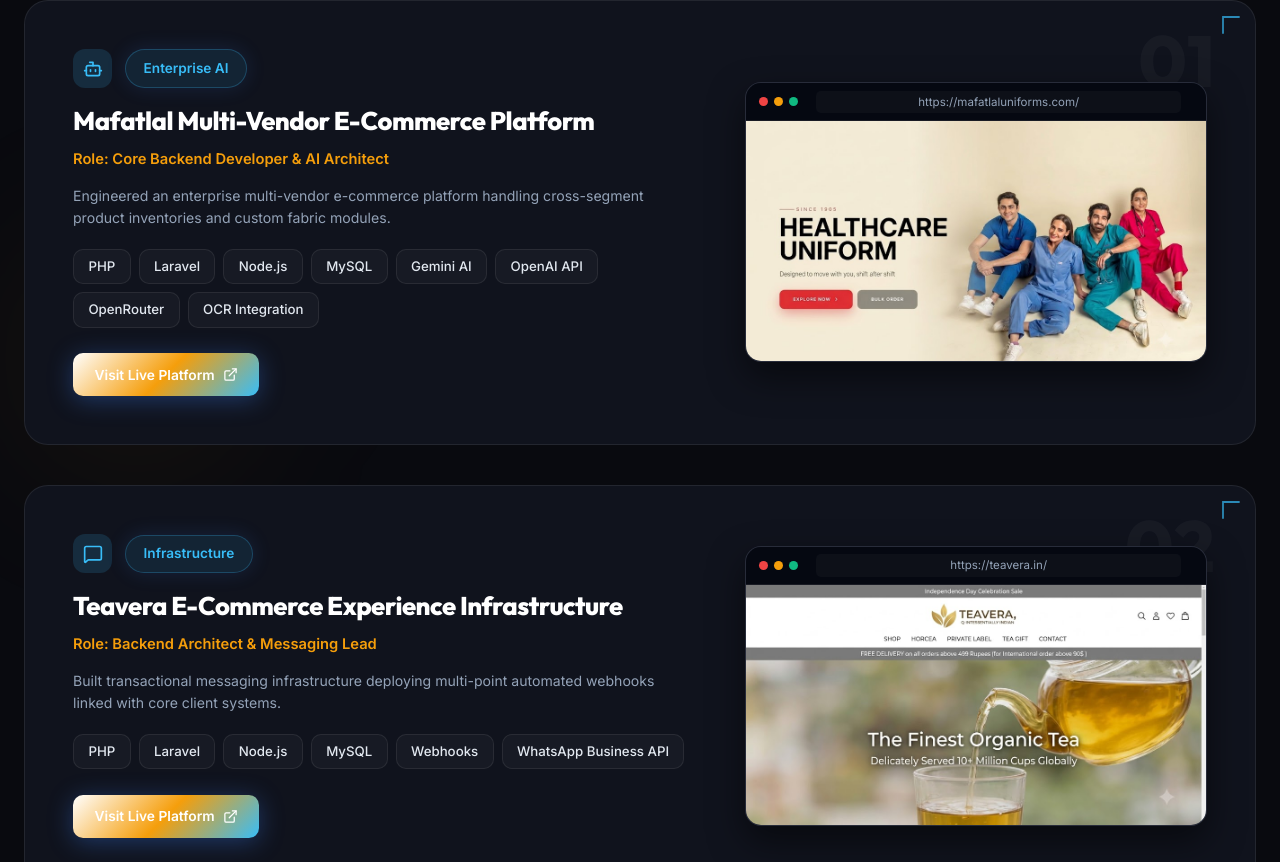
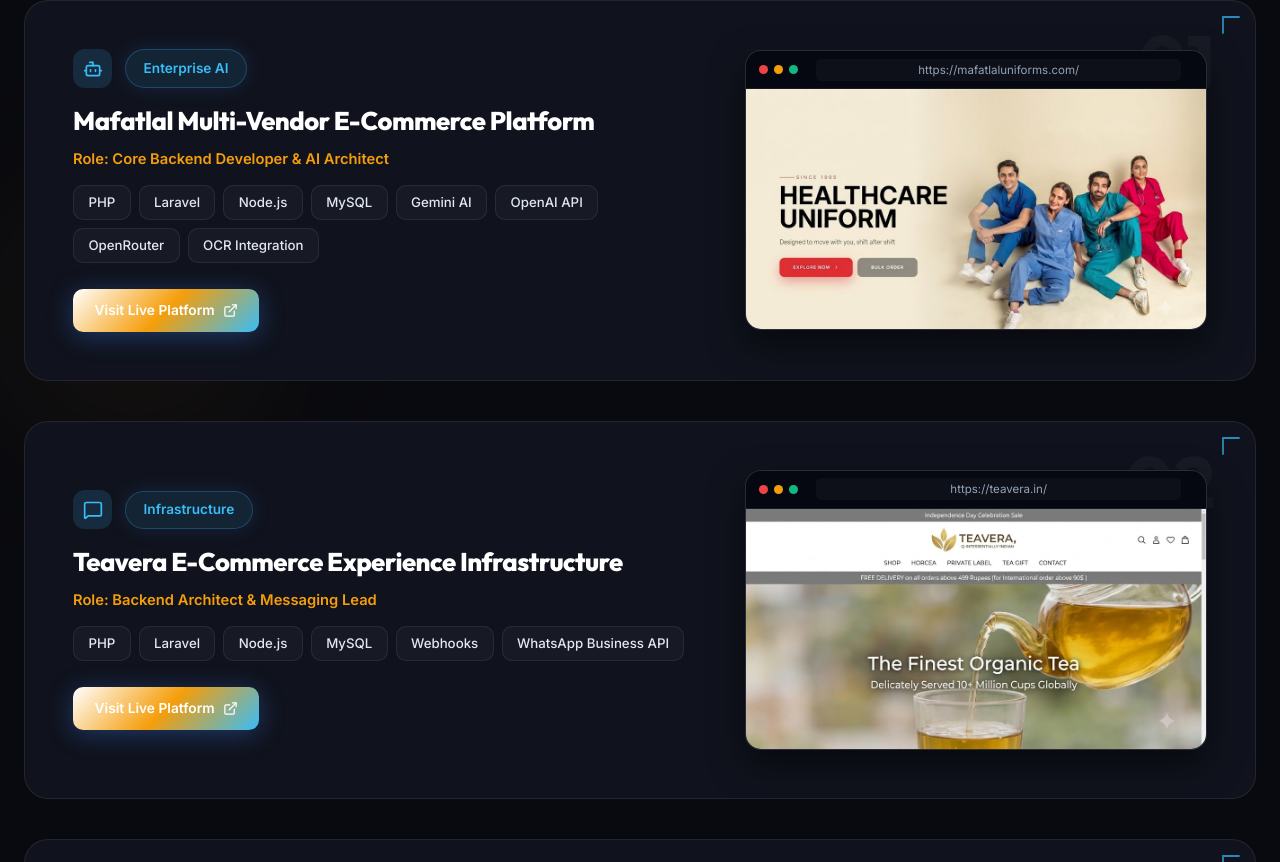
Before and after one commit to TechHub88/portfolio, a React (Vite) app: page / in a window 1280 px wide. Shown: the part 5238-6100 px from the top of the page. Built offline with nearby package versions, Linux system fonts and the light colour scheme.

Commit message:
Remove description text from all project cards

```diff
--- a/src/components/Projects.jsx
+++ b/src/components/Projects.jsx
@@ -532,10 +532,6 @@ const Projects = () => {
                       Role: {project.role}
                     </div>
 
-                    <p style={{ color: 'var(--text-muted)', fontSize: '0.88rem', lineHeight: 1.6, marginBottom: '1.2rem' }}>
-                      {project.description}
-                    </p>
-
                     <div style={{ display: 'flex', flexWrap: 'wrap', gap: '0.5rem', marginBottom: '1.6rem' }}>
                       {project.tech.map((t, idx) => (
                         <span key={idx} className="tech-pill">{t}</span>
```
